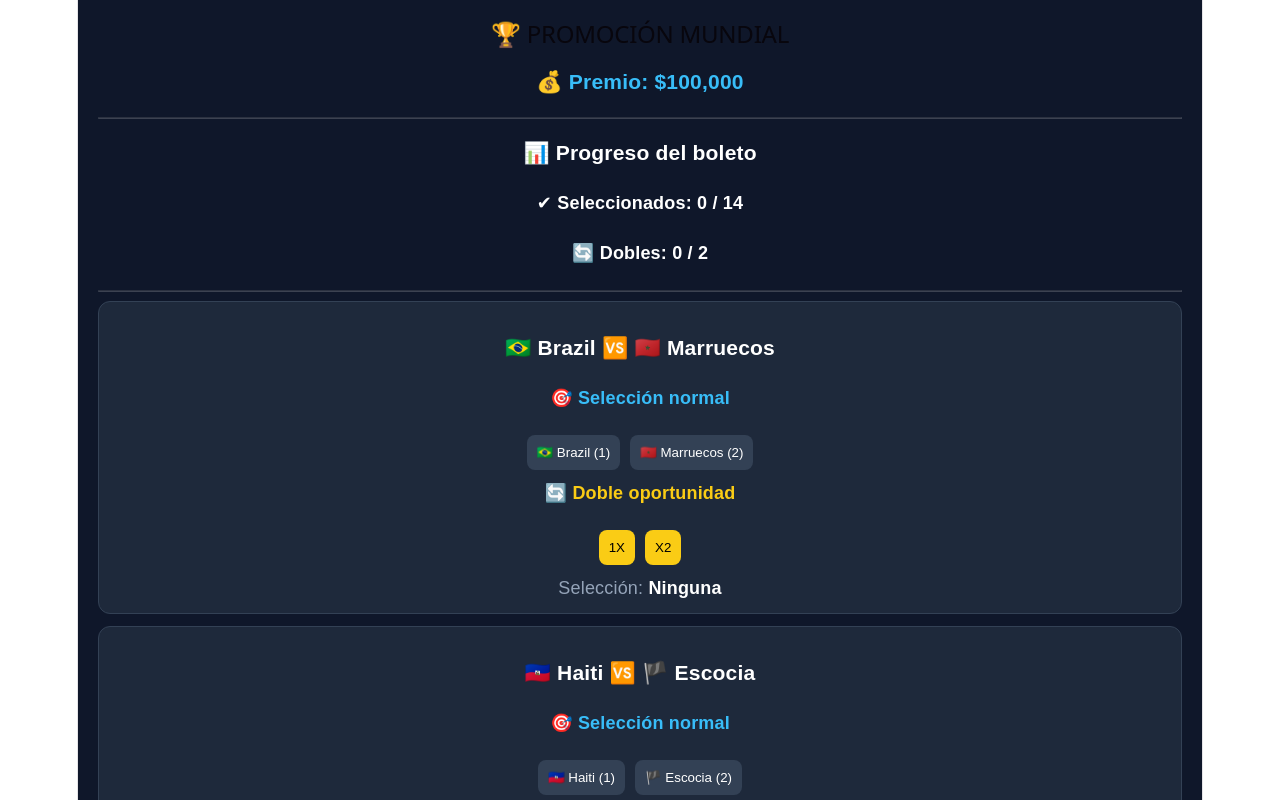
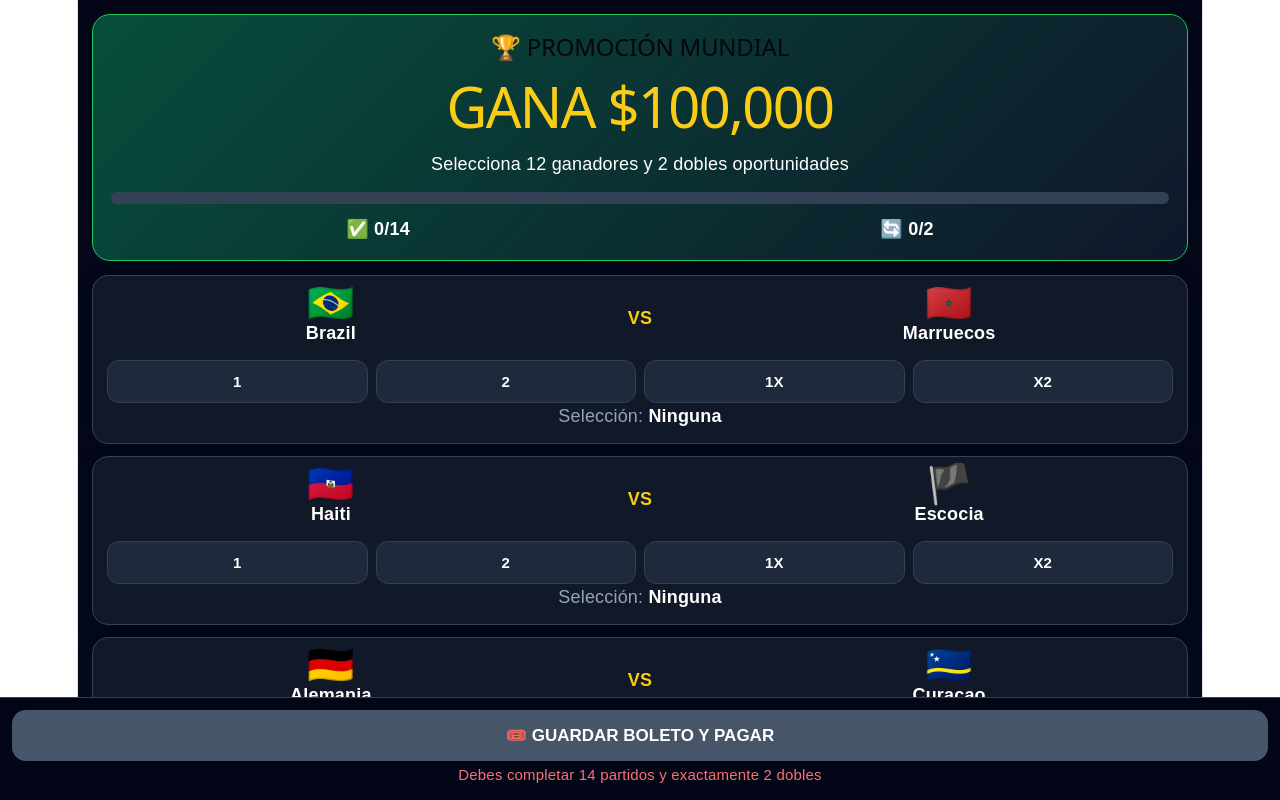
Before and after one commit to lazaroviola1987-coder/telegram-quiniela-app, a React (Vite) app: page / in a window 1280 px wide. Shown: the top 800 px of the page. Built offline with nearby package versions, Linux system fonts and the light colour scheme.

Commit message:
mejora interfaz y pantalla de pago

```diff
--- a/src/App.jsx
+++ b/src/App.jsx
@@ -1,174 +1,313 @@
 import { useState } from "react";
 
 const partidosData = [
-  ["🇧🇷 Brazil", "🇲🇦 Marruecos"],
-  ["🇭🇹 Haiti", "🏴 Escocia"],
-  ["🇩🇪 Alemania", "🇨🇼 Curacao"],
-  ["🇳🇱 Holanda", "🇯🇵 Japón"],
-  ["🇨🇮 Costa de Marfil", "🇪🇨 Ecuador"],
-  ["🇸🇪 Suecia", "🇹🇳 Túnez"],
-  ["🇪🇸 España", "🇨🇻 Cabo Verde"],
-  ["🇧🇪 Bélgica", "🇪🇬 Egipto"],
-  ["🇸🇦 Arabia Saudita", "🇺🇾 Uruguay"],
-  ["🇫🇷 Francia", "🇸🇳 Senegal"],
-  ["🇮🇶 Iraq", "🇳🇴 Noruega"],
-  ["🇦🇷 Argentina", "🇩🇿 Argelia"],
-  ["🇵🇹 Portugal", "🇨🇬 Congo"],
-  ["🏴 Inglaterra", "🇭🇷 Croacia"],
+  ["🇧🇷", "Brazil", "🇲🇦", "Marruecos"],
+  ["🇭🇹", "Haiti", "🏴", "Escocia"],
+  ["🇩🇪", "Alemania", "🇨🇼", "Curacao"],
+  ["🇳🇱", "Holanda", "🇯🇵", "Japón"],
+  ["🇨🇮", "Costa de Marfil", "🇪🇨", "Ecuador"],
+  ["🇸🇪", "Suecia", "🇹🇳", "Túnez"],
+  ["🇪🇸", "España", "🇨🇻", "Cabo Verde"],
+  ["🇧🇪", "Bélgica", "🇪🇬", "Egipto"],
+  ["🇸🇦", "Arabia Saudita", "🇺🇾", "Uruguay"],
+  ["🇫🇷", "Francia", "🇸🇳", "Senegal"],
+  ["🇮🇶", "Iraq", "🇳🇴", "Noruega"],
+  ["🇦🇷", "Argentina", "🇩🇿", "Argelia"],
+  ["🇵🇹", "Portugal", "🇨🇬", "Congo"],
+  ["🏴", "Inglaterra", "🇭🇷", "Croacia"],
 ];
 
 export default function App() {
   const [picks, setPicks] = useState({});
-
-  const select = (matchIndex, value) => {
-    setPicks({
-      ...picks,
-      [matchIndex]: value,
-    });
-  };
+  const [screen, setScreen] = useState("ticket");
 
   const totalSelected = Object.keys(picks).length;
-
   const totalDoubles = Object.values(picks).filter(
     (v) => v === "1X" || v === "X2"
   ).length;
 
   const isValid = totalSelected === 14 && totalDoubles === 2;
+  const progress = Math.round((totalSelected / 14) * 100);
 
-  const btnStyle = {
-    padding: 10,
-    borderRadius: 8,
-    border: "none",
-    cursor: "pointer",
-    background: "#334155",
-    color: "white",
+  const select = (index, value) => {
+    const currentValue = picks[index];
+    const isDouble = value === "1X" || value === "X2";
+    const currentIsDouble = currentValue === "1X" || currentValue === "X2";
+
+    if (isDouble && !currentIsDouble && totalDoubles >= 2) {
+      alert("Solo puedes seleccionar 2 dobles oportunidades.");
+      return;
+    }
+
+    setPicks({
+      ...picks,
+      [index]: value,
+    });
   };
 
-  const btnStyleYellow = {
-    padding: 10,
-    borderRadius: 8,
-    border: "none",
+  const optionStyle = (selected, type) => ({
+    flex: 1,
+    padding: "12px 0",
+    borderRadius: 12,
+    border: "1px solid #334155",
+    fontWeight: "bold",
+    fontSize: 15,
     cursor: "pointer",
-    background: "#facc15",
-    color: "black",
-  };
+    color: selected ? "#020617" : "white",
+    background: selected
+      ? type === "double"
+        ? "#facc15"
+        : "#22c55e"
+      : "#1e293b",
+  });
+
+  if (screen === "payment") {
+    return (
+      <div style={pageStyle}>
+        <div style={headerCard}>
+          <h2>💳 Pago del boleto</h2>
+          <h1 style={{ color: "#facc15" }}>$1,000</h1>
+          <p>Para validar tu jugada debes realizar el pago del boleto.</p>
+        </div>
+
+        <div style={cardStyle}>
+          <h3>📌 Instrucciones</h3>
+          <p>1. Realiza el pago por el método indicado.</p>
+          <p>2. Toma una captura del comprobante.</p>
+          <p>3. Envíala al administrador para validar tu boleto.</p>
+
+          <div style={paymentBox}>
+            <b>Método:</b> Transferencia / Pago manual
+            <br />
+            <b>Concepto:</b> Boleto Mundial
+            <br />
+            <b>Estado:</b> 🟡 Pendiente de pago
+          </div>
+
+          <button
+            style={mainButton}
+            onClick={() =>
+              alert("Aquí luego agregaremos subida de captura o envío al admin.")
+            }
+          >
+            📤 Ya realicé el pago
+          </button>
+
+          <button style={secondaryButton} onClick={() => setScreen("ticket")}>
+            Volver al boleto
+          </button>
+        </div>
+      </div>
+    );
+  }
 
   return (
-    <div
-      style={{
-        padding: 20,
-        fontFamily: "Arial",
-        background: "#0f172a",
-        minHeight: "100vh",
-        color: "white",
-      }}
+    <div style={pageStyle}>
+      <div style={headerCard}>
+        <h2>🏆 PROMOCIÓN MUNDIAL</h2>
+        <h1 style={{ color: "#facc15" }}>GANA $100,000</h1>
+        <p>Selecciona 12 ganadores y 2 dobles oportunidades</p>
+
+        <div style={progressOuter}>
+          <div style={{ ...progressInner, width: `${progress}%` }} />
+        </div>
+
+        <div style={statsRow}>
+          <span>✅ {totalSelected}/14</span>
+          <span>🔄 {totalDoubles}/2</span>
+        </div>
+      </div>
+
+      {partidosData.map((p, i) => {
+        const selected = picks[i];
+
+        return (
+          <div key={i} style={cardStyle}>
+            <div style={matchRow}>
+              <div style={teamBox}>
+                <div style={flagStyle}>{p[0]}</div>
+                <b>{p[1]}</b>
+              </div>
+
+              <div style={{ color: "#facc15", fontWeight: "bold" }}>VS</div>
+
+              <div style={teamBox}>
+                <div style={flagStyle}>{p[2]}</div>
+                <b>{p[3]}</b>
+              </div>
+            </div>
+
+            <div style={optionsRow}>
+              <button
+                style={optionStyle(selected === "1", "normal")}
+                onClick={() => select(i, "1")}
               >
-      {/* HEADER */}
-      <h2 style={{ textAlign: "center" }}>
-        🏆 PROMOCIÓN MUNDIAL
-      </h2>
-
-      <h3 style={{ textAlign: "center", color: "#38bdf8" }}>
-        💰 Premio: $100,000
-      </h3>
-
-      <hr style={{ opacity: 0.2 }} />
-
-      {/* CONTADORES */}
-      <h3>📊 Progreso del boleto</h3>
-
-      <h4>✔ Seleccionados: {totalSelected} / 14</h4>
-      <h4>🔄 Dobles: {totalDoubles} / 2</h4>
-
-      <hr style={{ opacity: 0.2 }} />
-
-      {/* PARTIDOS */}
-      {partidosData.map((p, i) => (
-        <div
-          key={i}
-          style={{
-            background: "#1e293b",
-            border: "1px solid #334155",
-            padding: 12,
-            marginBottom: 12,
-            borderRadius: 12,
-          }}
-        >
-          {/* PARTIDO */}
-          <h3 style={{ textAlign: "center" }}>
-            {p[0]} 🆚 {p[1]}
-          </h3>
-
-          {/* SELECCIÓN NORMAL */}
-          <h4 style={{ color: "#38bdf8" }}>🎯 Selección normal</h4>
-
-          <button
-            onClick={() => select(i, "1")}
-            style={btnStyle}
-          >
-            {p[0]} (1)
+                1
               </button>
 
               <button
+                style={optionStyle(selected === "2", "normal")}
                 onClick={() => select(i, "2")}
-            style={{ ...btnStyle, marginLeft: 10 }}
               >
-            {p[1]} (2)
+                2
               </button>
 
-          {/* DOBLE OPORTUNIDAD */}
-          <h4 style={{ marginTop: 10, color: "#facc15" }}>
-            🔄 Doble oportunidad
-          </h4>
-
               <button
+                style={optionStyle(selected === "1X", "double")}
                 onClick={() => select(i, "1X")}
-            style={btnStyleYellow}
               >
                 1X
               </button>
 
               <button
+                style={optionStyle(selected === "X2", "double")}
                 onClick={() => select(i, "X2")}
-            style={{ ...btnStyleYellow, marginLeft: 10 }}
               >
                 X2
               </button>
+            </div>
 
-          {/* SELECCIÓN ACTUAL */}
-          <p style={{ marginTop: 10, color: "#94a3b8" }}>
-            Selección:{" "}
-            <b style={{ color: "white" }}>
-              {picks[i] || "Ninguna"}
-            </b>
+            <p style={{ color: "#94a3b8", marginBottom: 0 }}>
+              Selección: <b style={{ color: "white" }}>{selected || "Ninguna"}</b>
             </p>
           </div>
-      ))}
+        );
+      })}
 
-      {/* BOTÓN CONFIRMAR */}
+      <div style={{ height: 95 }} />
+
+      <div style={bottomBar}>
         <button
           disabled={!isValid}
           style={{
-          marginTop: 20,
-          padding: 15,
-          width: "100%",
-          backgroundColor: isValid ? "#22c55e" : "#64748b",
-          color: "white",
-          fontSize: 18,
-          border: "none",
-          borderRadius: 10,
+            ...mainButton,
+            background: isValid ? "#22c55e" : "#475569",
             cursor: isValid ? "pointer" : "not-allowed",
           }}
+          onClick={() => setScreen("payment")}
         >
-        CONFIRMAR BOLETO
+          🎟️ GUARDAR BOLETO Y PAGAR
         </button>
 
-      {/* MENSAJE ERROR */}
         {!isValid && (
-        <p style={{ color: "#f87171", textAlign: "center" }}>
-          ⚠ Debes completar 14 partidos y exactamente 2 dobles oportunidades
-        </p>
+          <small style={{ color: "#f87171" }}>
+            Debes completar 14 partidos y exactamente 2 dobles
+          </small>
         )}
+      </div>
     </div>
   );
 }
+
+const pageStyle = {
+  minHeight: "100vh",
+  background: "linear-gradient(180deg, #020617, #0f172a)",
+  color: "white",
+  fontFamily: "Arial, sans-serif",
+  padding: 14,
+};
+
+const headerCard = {
+  background: "linear-gradient(135deg, #064e3b, #0f172a)",
+  border: "1px solid #22c55e",
+  borderRadius: 18,
+  padding: 18,
+  textAlign: "center",
+  marginBottom: 14,
+};
+
+const cardStyle = {
+  background: "#111827",
+  border: "1px solid #334155",
+  borderRadius: 16,
+  padding: 14,
+  marginBottom: 12,
+  boxShadow: "0 8px 20px rgba(0,0,0,0.25)",
+};
+
+const matchRow = {
+  display: "flex",
+  alignItems: "center",
+  justifyContent: "space-between",
+  gap: 10,
+  marginBottom: 14,
+};
+
+const teamBox = {
+  width: "42%",
+  textAlign: "center",
+};
+
+const flagStyle = {
+  fontSize: 38,
+  marginBottom: 4,
+};
+
+const optionsRow = {
+  display: "flex",
+  gap: 8,
+};
+
+const progressOuter = {
+  width: "100%",
+  height: 12,
+  background: "#334155",
+  borderRadius: 999,
+  overflow: "hidden",
+  marginTop: 14,
+};
+
+const progressInner = {
+  height: "100%",
+  background: "#22c55e",
+};
+
+const statsRow = {
+  display: "flex",
+  justifyContent: "space-around",
+  marginTop: 12,
+  fontWeight: "bold",
+};
+
+const bottomBar = {
+  position: "fixed",
+  left: 0,
+  right: 0,
+  bottom: 0,
+  background: "#020617",
+  borderTop: "1px solid #334155",
+  padding: 12,
+  textAlign: "center",
+};
+
+const mainButton = {
+  width: "100%",
+  padding: 15,
+  borderRadius: 14,
+  border: "none",
+  color: "white",
+  fontSize: 17,
+  fontWeight: "bold",
+  background: "#22c55e",
+};
+
+const secondaryButton = {
+  width: "100%",
+  padding: 13,
+  borderRadius: 14,
+  border: "1px solid #334155",
+  color: "white",
+  fontSize: 15,
+  fontWeight: "bold",
+  background: "#1e293b",
+  marginTop: 10,
+};
+
+const paymentBox = {
+  background: "#020617",
+  border: "1px solid #facc15",
+  borderRadius: 14,
+  padding: 14,
+  margin: "16px 0",
+  lineHeight: 1.8,
+};
```
Lines whose indentation alone changed are shown as unchanged.
